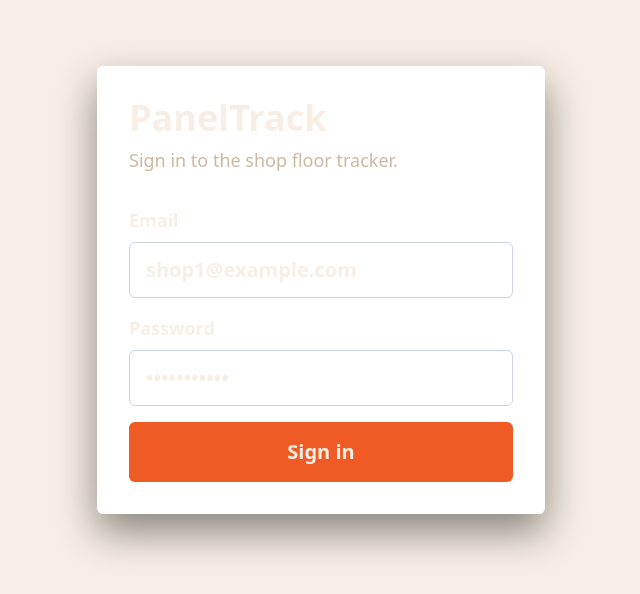
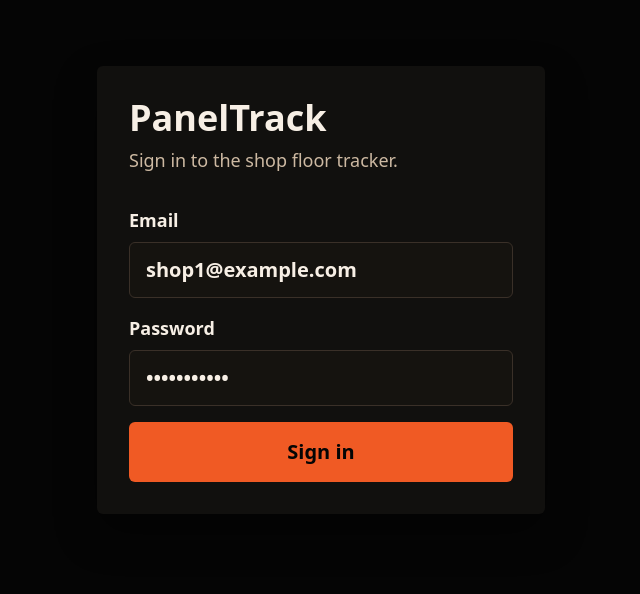
Before and after one commit to Teaganmcchesney/The-Mill-Wood-Systems, a Next.js app: page /login in a window 1280 px wide. Shown: the part 110-704 px from the top of the page, without its empty margins (319-959 px from the left). Built offline with nearby package versions, Linux system fonts and the light colour scheme.

Commit message:
Apply dark Mill global theme

```diff
--- a/app/globals.css
+++ b/app/globals.css
@@ -3,8 +3,8 @@
 @tailwind utilities;
 
 :root {
-  color-scheme: light;
-  background: #f3f5f7;
+  color-scheme: dark;
+  background: #050505;
 }
 
 * {
@@ -13,8 +13,12 @@
 
 body {
   margin: 0;
-  background: #f3f5f7;
-  color: #14213d;
+  background: #050505;
+  color: #f7efe5;
+}
+
+a {
+  color: inherit;
 }
 
 button,
@@ -24,6 +28,89 @@ textarea {
   font: inherit;
 }
 
+input,
+select,
+textarea {
+  background: #15130f;
+  color: #f7efe5;
+}
+
+option {
+  background: #15130f;
+  color: #f7efe5;
+}
+
 .touch-target {
   min-height: 56px;
 }
+
+.bg-white,
+.bg-white\/95 {
+  background-color: #11100e !important;
+}
+
+.bg-\[\#f3f5f7\],
+.bg-slate-50,
+.bg-slate-100 {
+  background-color: #181511 !important;
+}
+
+.bg-red-50 {
+  background-color: rgba(226, 92, 42, 0.16) !important;
+}
+
+.text-red-700 {
+  color: #ffb199 !important;
+}
+
+.border-slate-200,
+.border-slate-300 {
+  border-color: #3a3028 !important;
+}
+
+.text-slate-100,
+.text-slate-200,
+.text-slate-300,
+.text-white {
+  color: #f7efe5 !important;
+}
+
+.text-ink {
+  color: #f7efe5 !important;
+}
+
+.text-steel {
+  color: #cdb9a2 !important;
+}
+
+.bg-shop.text-ink,
+.bg-pass.text-white {
+  color: #050505 !important;
+}
+
+.bg-shop {
+  background-color: #f05a24 !important;
+}
+
+.bg-pass {
+  background-color: #d99a4e !important;
+}
+
+.bg-ink {
+  background-color: #050505 !important;
+}
+
+.shadow-touch {
+  box-shadow: 0 18px 40px rgba(0, 0, 0, 0.45) !important;
+}
+
+.brand-wordmark {
+  height: 56px;
+  width: auto;
+  max-width: 220px;
+}
+
+.brand-mark {
+  height: 56px;
+  width: 56px;
+}
```
